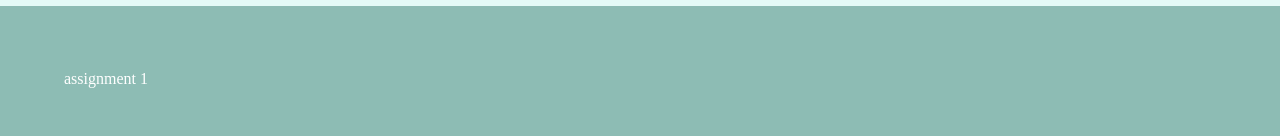
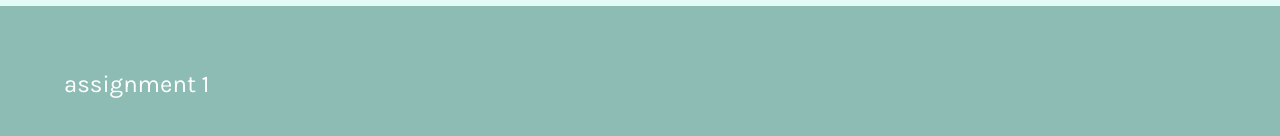
Before and after one commit to christinampatterson/doomsday, a plain HTML site: page main.html in a window 1280 px wide. Shown: the part 894-1030 px from the top of the page. Drawn offline with Linux system fonts and the light colour scheme; a web font is replaced by a local one.

Commit message:
Update main.html

```diff
--- a/main.html
+++ b/main.html
@@ -17,7 +17,7 @@
 
     <body>
         <div class="assignment">
-            <div span="name">assignment 1</div>
+            <div class="name">assignment 1</div>
         </div>
     </body>
 
```
